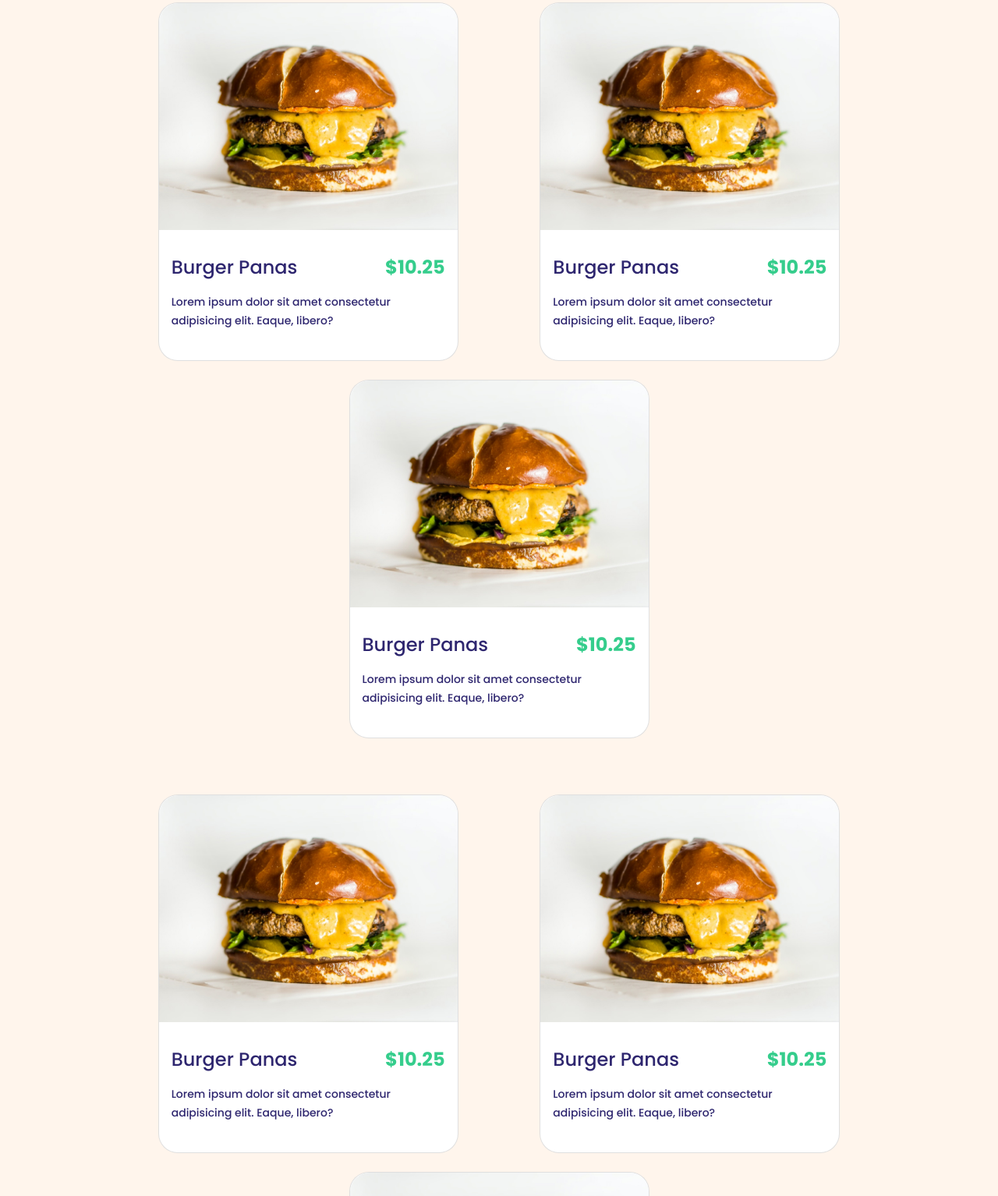
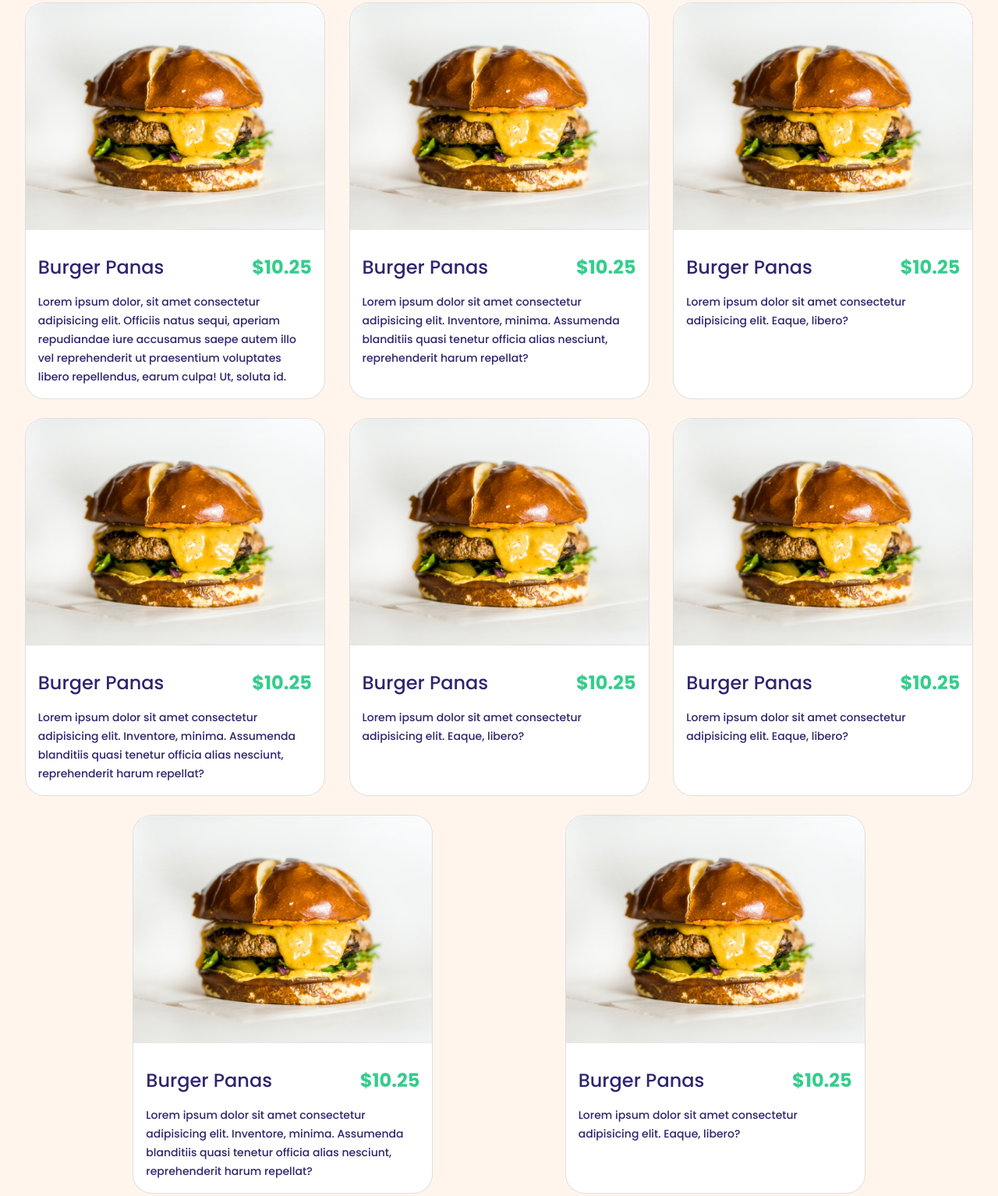
Before and after one commit to Rzkykhrllh/Team1-Final-Project-JointsCamp, a plain HTML site: page menu.html in a window 1280 px wide. Shown: the part 259-1793 px from the top of the page at 78% size. Drawn offline with nearby package versions, Linux system fonts and the light colour scheme.

Commit message:
responsive fix, now using flexbox not grid

```diff
--- a/css/style-menu.css
+++ b/css/style-menu.css
@@ -1,7 +1,6 @@
 body{
     background-color: #FFF5EC;
     color: #2E266F;
-    ;
 }
 
 h3{
@@ -19,6 +18,8 @@ p{
     margin-top: 30px;
     text-align: center;
 
+    max-width: 1440px;
+
     font-style: normal;
     font-weight: 500;
     font-size: 20px;
@@ -26,8 +27,19 @@ p{
 
 }
 
+.card-conatiner{
+    max-width: 1440px;
+    margin-left: auto;
+    margin-right: auto;
+
+    /* border: solid; */
+    /* background-color: #35CD8C; */
+}
+
 .food-item{
-    height: 460px;
+    margin-right: 15px;
+    margin-left: 15px;
+
     width: 385px;
     background-color: white;
     border-radius: 25px;
--- a/menu.html
+++ b/menu.html
@@ -14,26 +14,63 @@
 </head>
 <body>
 
-    <section class="food-menu">
-        <div class="container">
-            <!-- Title -->
-            <div class="row align-items-center">
-                <div class="col ">
-                    <h3>Explore Our Food</h3>
+    <section class="food-title-menu">
+        <div class="d-flex flex-column">
+            <h3 class="ps-4 pe-4">Explore Our Food</h3>
+            <p class="ms-auto me-auto ps-4 pe-4">Lorem ipsum dolor sit amet, consectetur adipisicing elit. Quam at tempore ullam fuga suscipit magnam delectus aperiam perspiciatis odit quisquam nihil ab quidem facere, officiis odio incidunt nulla. Eum, explicabo.</p>
+
+            <!-- Menu -->
+            <div class="d-flex flex-row flex-wrap justify-content-evenly mt-5 card-conatiner
+            ps-3 pe-3"
+            >
+
+                <div class="food-item card mb-4">
+                    <img src="images/burger.jpg">
+
+                    <div class="container card-body">
+                        <!-- Food Title -->
+                        <div class="row mt-3">
+                            <div class="col-8">
+                                <h4>Burger Panas</h4>
+                            </div>
+
+                            <div class="col">
+                                <h5>$10.25</h5>
+                            </div>
+                        </div>
+
+                        <div class="row mt-2">
+                            <div class="col">
+                                <p>Lorem ipsum dolor, sit amet consectetur adipisicing elit. Officiis natus sequi, aperiam repudiandae iure accusamus saepe autem illo vel reprehenderit ut praesentium voluptates libero repellendus, earum culpa! Ut, soluta id.</p>
+                            </div>
+                        </div>
+                    </div>
                 </div>
-            </div>
 
-            <!-- Subtitle -->
-            <div class="row align-items-center">
-                <div class="col ">
-                    <p>Lorem ipsum dolor sit amet, consectetur adipisicing elit. Quam at tempore ullam fuga suscipit magnam delectus aperiam perspiciatis odit quisquam nihil ab quidem facere, officiis odio incidunt nulla. Eum, explicabo.</p>
+                <div class="food-item card mb-4">
+                    <img src="images/burger.jpg">
+
+                    <div class="container card-body">
+                        <!-- Food Title -->
+                        <div class="row mt-3">
+                            <div class="col-8">
+                                <h4>Burger Panas</h4>
+                            </div>
+
+                            <div class="col">
+                                <h5>$10.25</h5>
+                            </div>
+                        </div>
+
+                        <div class="row mt-2">
+                            <div class="col">
+                                <p>Lorem ipsum dolor sit amet consectetur adipisicing elit. Inventore, minima. Assumenda blanditiis quasi tenetur officia alias nesciunt, reprehenderit harum repellat?</p>
+                            </div>
+                        </div>
+                    </div>
                 </div>
-            </div>
 
-            <!-- menu -->
-            <div class="row justify-content-lg-evenly justify-content-center mt-5 ms-3 me-3">
-
-                <div class="col-12 col-sm-4 food-item card mb-4">
+                <div class="food-item card mb-4">
                     <img src="images/burger.jpg">
 
                     <div class="container card-body">
@@ -56,7 +93,30 @@
                     </div>
                 </div>
 
-                <div class="col-12 col-sm-4 food-item card mb-4">
+                <div class="food-item card mb-4">
+                    <img src="images/burger.jpg">
+
+                    <div class="container card-body">
+                        <!-- Food Title -->
+                        <div class="row mt-3">
+                            <div class="col-8">
+                                <h4>Burger Panas</h4>
+                            </div>
+
+                            <div class="col">
+                                <h5>$10.25</h5>
+                            </div>
+                        </div>
+
+                        <div class="row mt-2">
+                            <div class="col">
+                                <p>Lorem ipsum dolor sit amet consectetur adipisicing elit. Inventore, minima. Assumenda blanditiis quasi tenetur officia alias nesciunt, reprehenderit harum repellat?</p>
+                            </div>
+                        </div>
+                    </div>
+                </div>
+
+                <div class="food-item card mb-4">
                     <img src="images/burger.jpg">
 
                     <div class="container card-body">
@@ -79,7 +139,7 @@
                     </div>
                 </div>
 
-                <div class="col-12 col-sm-4 food-item card mb-4">
+                <div class="food-item card mb-4">
                     <img src="images/burger.jpg">
 
                     <div class="container card-body">
@@ -102,12 +162,7 @@
                     </div>
                 </div>
 
-
-            </div>
-
-            <div class="row justify-content-lg-evenly justify-content-center mt-5 ms-3 me-3">
-
-                <div class="col-12 col-sm-4 food-item card mb-4">
+                <div class="food-item card mb-4">
                     <img src="images/burger.jpg">
 
                     <div class="container card-body">
@@ -124,36 +179,13 @@
 
                         <div class="row mt-2">
                             <div class="col">
-                                <p>Lorem ipsum dolor sit amet consectetur adipisicing elit. Eaque, libero?</p>
+                                <p>Lorem ipsum dolor sit amet consectetur adipisicing elit. Inventore, minima. Assumenda blanditiis quasi tenetur officia alias nesciunt, reprehenderit harum repellat?</p>
                             </div>
                         </div>
                     </div>
                 </div>
 
-                <div class="col-12 col-sm-4 food-item card mb-4">
-                    <img src="images/burger.jpg">
-
-                    <div class="container card-body">
-                        <!-- Food Title -->
-                        <div class="row mt-3">
-                            <div class="col-8">
-                                <h4>Burger Panas</h4>
-                            </div>
-
-                            <div class="col">
-                                <h5>$10.25</h5>
-                            </div>
-                        </div>
-
-                        <div class="row mt-2">
-                            <div class="col">
-                                <p>Lorem ipsum dolor sit amet consectetur adipisicing elit. Eaque, libero?</p>
-                            </div>
-                        </div>
-                    </div>
-                </div>
-
-                <div class="col-12 col-sm-4 food-item card mb-4">
+                <div class="food-item card mb-4">
                     <img src="images/burger.jpg">
 
                     <div class="container card-body">
@@ -182,6 +214,7 @@
         </div>
     </section>
 
+
     <script src="https://cdn.jsdelivr.net/npm/bootstrap@5.0.0-beta3/dist/js/bootstrap.bundle.min.js" integrity="sha384-JEW9xMcG8R+pH31jmWH6WWP0WintQrMb4s7ZOdauHnUtxwoG2vI5DkLtS3qm9Ekf" crossorigin="anonymous"></script>
 </body>
 </html>
```
Also changed, not shown: temp.html (+82 -9 lines).
